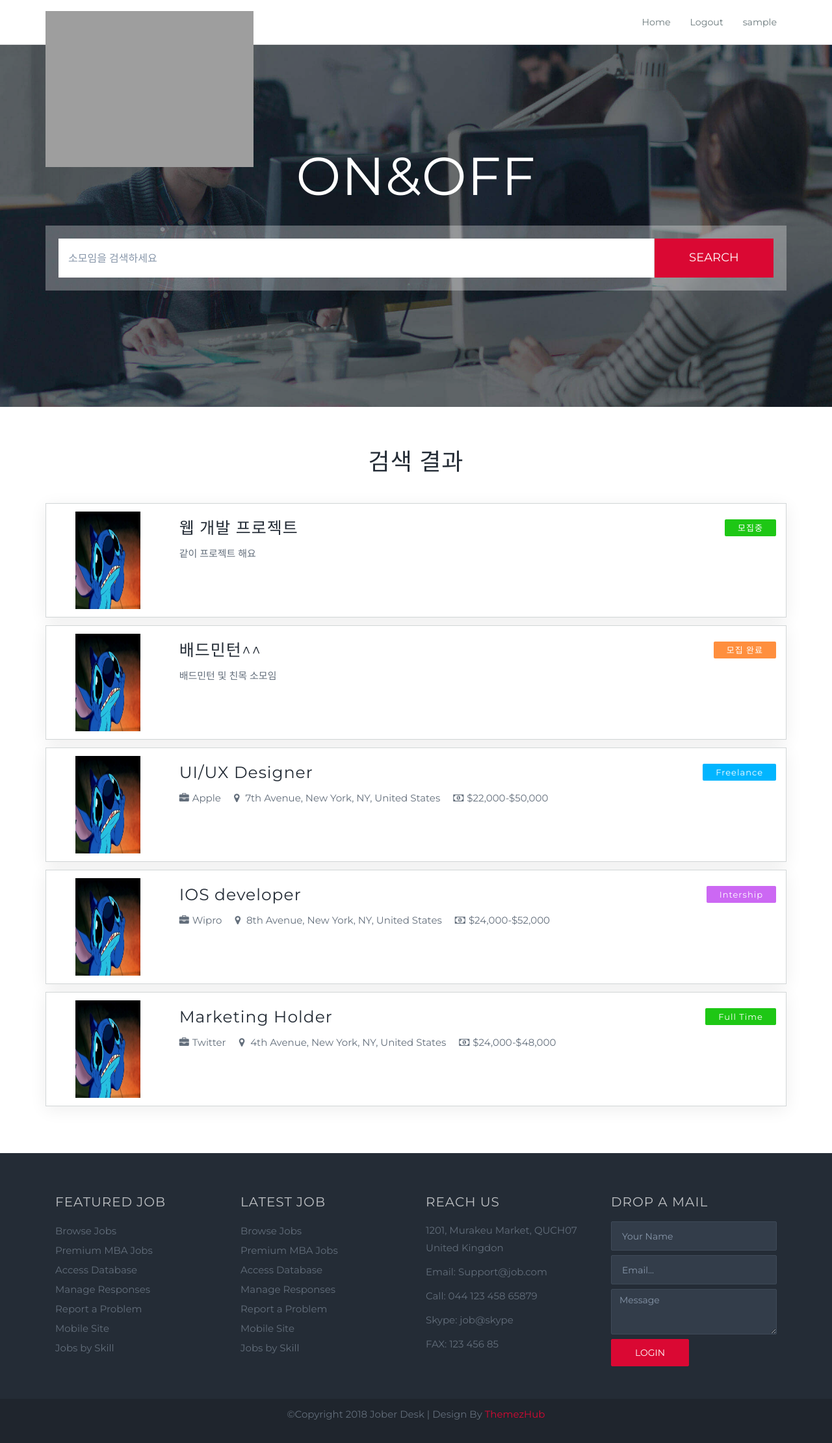
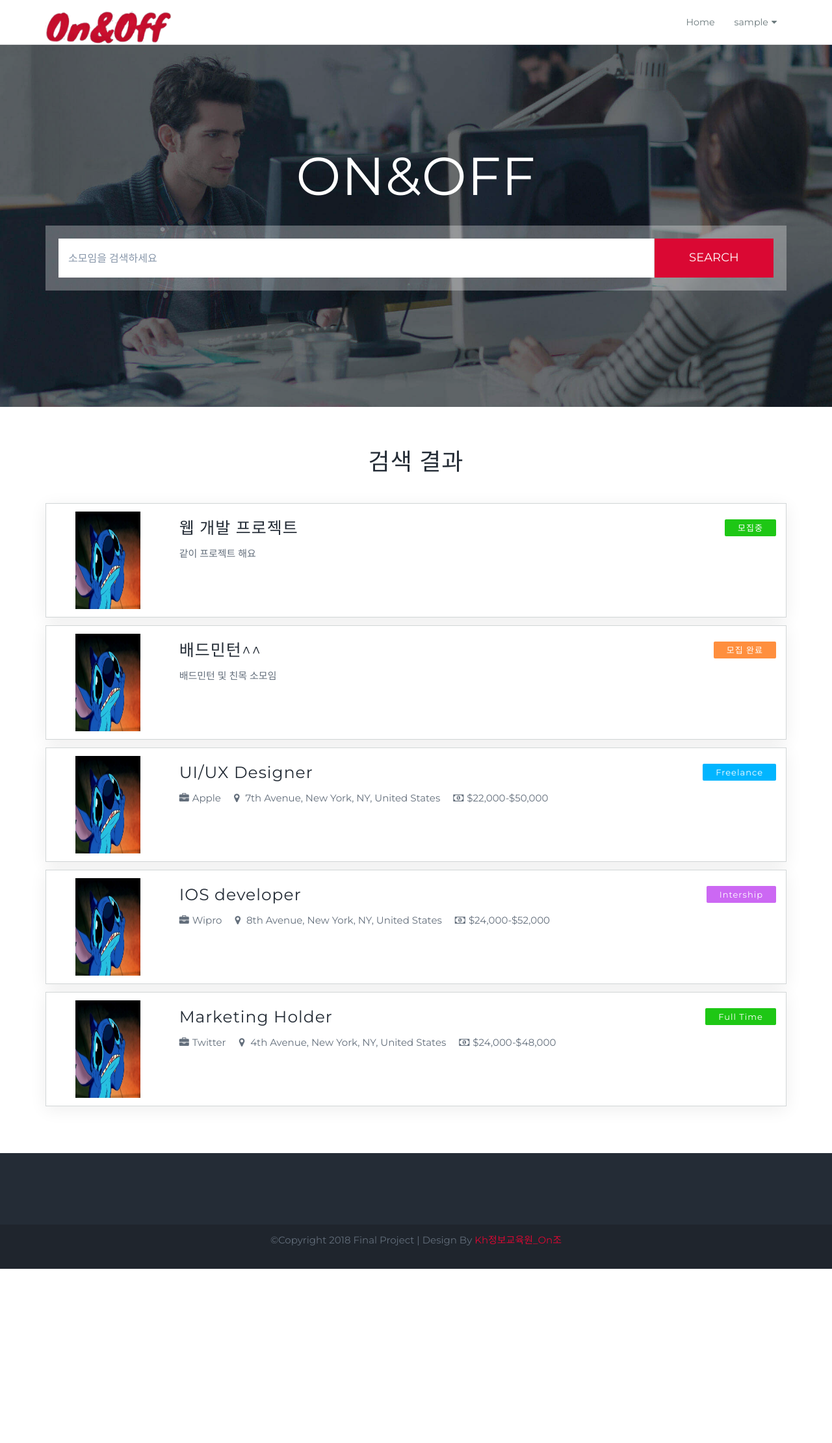
Before and after one commit to Choisewang/On-Off, a Java web app: template OnOff/src/main/webapp/WEB-INF/views/search.jsp in a window 1280 px wide. Shown: the whole page at 65% size. After the commit the page ends 1952 px from the top, so only its background shows below. Run offline with Spring Boot 4, a stand-in JSP engine, Linux system fonts and the light colour scheme; the template is opened without the code that fills it: most values are stand-ins (such as "Sample title", 1, 10 or a date in 2020); the project's own start-up code is not run, and a stand-in starts its controllers and pages; grey boxes are pictures that could not be loaded.

Commit message:
추가 커밋

```diff
--- a/OnOff/src/main/webapp/WEB-INF/views/search.jsp
+++ b/OnOff/src/main/webapp/WEB-INF/views/search.jsp
@@ -23,29 +23,32 @@
 
 <!-- Navigation Start  -->
       <nav class="navbar navbar-default navbar-sticky bootsnav">
-
          <div class="container">
             <!-- Start Header Navigation -->
             <div class="navbar-header">
                <button type="button" class="navbar-toggle" data-toggle="collapse" data-target="#navbar-menu">
                   <i class="fa fa-bars"></i>
                </button>
-					<a class="navbar-brand" href="index.jsp"><img src="img/Onlogo.png" class="logo" alt=""></a>
+               <a class="navbar-brand" href="index.do"><img src="img/logo.png" class="logo" alt=""></a>
             </div>
             <!-- End Header Navigation -->
-
             <!-- Collect the nav links, forms, and other content for toggling -->
             <div class="collapse navbar-collapse" id="navbar-menu">
                <ul class="nav navbar-nav navbar-right" data-in="fadeInDown" data-out="fadeOutUp">
-							<li><a href="index.jsp">Home</a></li>
+                     <li><a href="index.do">Home</a></li>
                      <c:set var="user" value="${dto.username }"/>
                      <c:choose>
-							<c:when test="${user=null }">
-							<li><a href="login.jsp">Login</a></li>
+                     <c:when test="${user==null }">
+                        <li class="login"><a href="login.do">Login</a></li>
                      </c:when>
                      <c:otherwise>
-								<li><a href="logout.do">Logout</a></li>
-								<li><a href="mypage.do">${dto.username}</a></li>
+                        <li class="dropdown">
+                           <a href="#" class="dropdown-toggle" data-toggle="dropdown">${dto.username }</a>
+                           <ul class="dropdown-menu animated fadeOutUp" style="display: none; opacity: 1;">
+                              <li class="active"><a href="mypage.do">마이페이지</a></li>
+                              <li><a href="logout.do">로그아웃</a></li>
+                           </ul>
+                        </li>
                      </c:otherwise>
                   </c:choose>
                </ul>
@@ -53,6 +56,8 @@
          </div>
       </nav>
 <!-- Navigation End  -->
+
+
 
 
 
@@ -170,61 +175,8 @@
 
       <!-- footer start -->
       <footer>
-			<div class="container">
-				<div class="col-md-3 col-sm-6">
-					<h4>Featured Job</h4>
-					<ul>
-						<li><a href="#">Browse Jobs</a></li>
-						<li><a href="#">Premium MBA Jobs</a></li>
-						<li><a href="#">Access Database</a></li>
-						<li><a href="#">Manage Responses</a></li>
-						<li><a href="#">Report a Problem</a></li>
-						<li><a href="#">Mobile Site</a></li>
-						<li><a href="#">Jobs by Skill</a></li>
-					</ul>
-				</div>
-
-				<div class="col-md-3 col-sm-6">
-					<h4>Latest Job</h4>
-					<ul>
-						<li><a href="#">Browse Jobs</a></li>
-						<li><a href="#">Premium MBA Jobs</a></li>
-						<li><a href="#">Access Database</a></li>
-						<li><a href="#">Manage Responses</a></li>
-						<li><a href="#">Report a Problem</a></li>
-						<li><a href="#">Mobile Site</a></li>
-						<li><a href="#">Jobs by Skill</a></li>
-					</ul>
-				</div>
-
-				<div class="col-md-3 col-sm-6">
-					<h4>Reach Us</h4>
-					<address>
-					<ul>
-					<li>1201, Murakeu Market, QUCH07<br>
-					United Kingdon</li>
-					<li>Email: Support@job.com</li>
-					<li>Call: 044 123 458 65879</li>
-					<li>Skype: job@skype</li>
-					<li>FAX: 123 456 85</li>
-					</ul>
-					</address>
-				</div>
-
-				<div class="col-md-3 col-sm-6">
-					<h4>Drop A Mail</h4>
-					<form>
-						<input type="text" class="form-control input-lg" placeholder="Your Name">
-						<input type="text" class="form-control input-lg" placeholder="Email...">
-						<textarea class="form-control" placeholder="Message"></textarea>
-						<button type="submit" class="btn btn-primary">Login</button>
-					</form>
-				</div>
-
-
-			</div>
          <div class="copy-right">
-			 <p>&copy;Copyright 2018 Jober Desk | Design By <a href="https://themezhub.com/">ThemezHub</a></p>
+          <p>&copy;Copyright 2018 Final Project | Design By <a href="#"> Kh정보교육원_On조 </a></p>
          </div>
       </footer>
 
```
Lines whose indentation alone changed are shown as unchanged.
